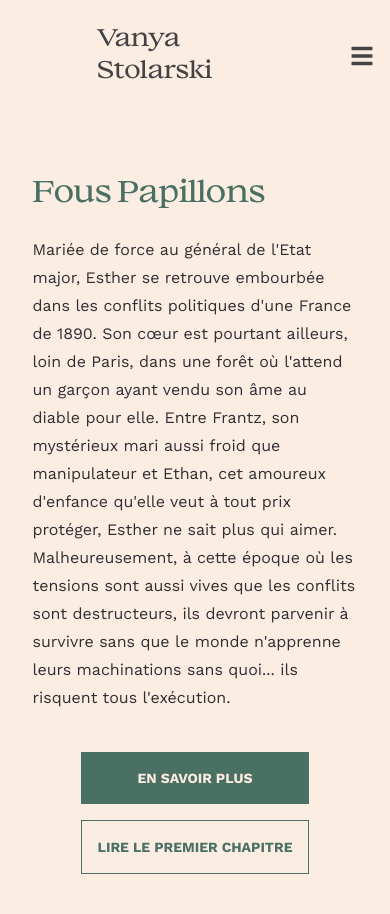
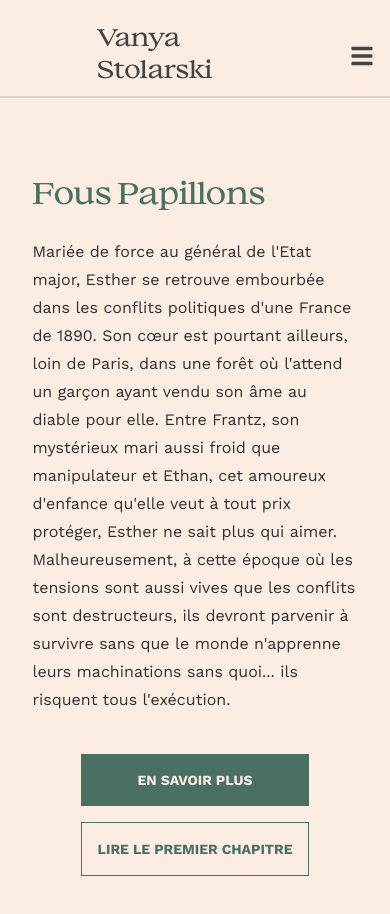
Before and after one commit to HussonAxel/vanyastolarski--prod, a React (Vite) app: page / in a window 390 px wide. Shown: the top 914 px of the page. Built offline with nearby package versions, Linux system fonts and the light colour scheme; grey boxes are pictures that could not be loaded.

Commit message:
add underline to header on mobile

```diff
--- a/src/components/ColoredSection.tsx
+++ b/src/components/ColoredSection.tsx
@@ -9,7 +9,7 @@ const ColoredSection: React.FC<ColoredSectionProps> = ({
   children,
   bgColor,
 }) => (
-  <div className={`w-full ${bgColor} py-20 md:py-32`}>
+  <div className={`w-full ${bgColor} py-20 md:py-28`}>
     <div>{children}</div>
   </div>
 );
--- a/src/components/Header/Header.tsx
+++ b/src/components/Header/Header.tsx
@@ -24,7 +24,7 @@ const Header: React.FC = () => {
   );
 
   return (
-    <header className="bg-white text-black/90 font-Large pt-4 lg:pt-8 lg:border-b-2 border-green/20">
+    <header className="bg-white text-black/90 font-Large pt-4 lg:pt-8 border-b-2 border-green/20">
       <div className="mx-auto 2xl:px-12 max-w-[1400px]">
         <div className="flex items-center justify-between h-20 mr-4">
           <motion.div
```
